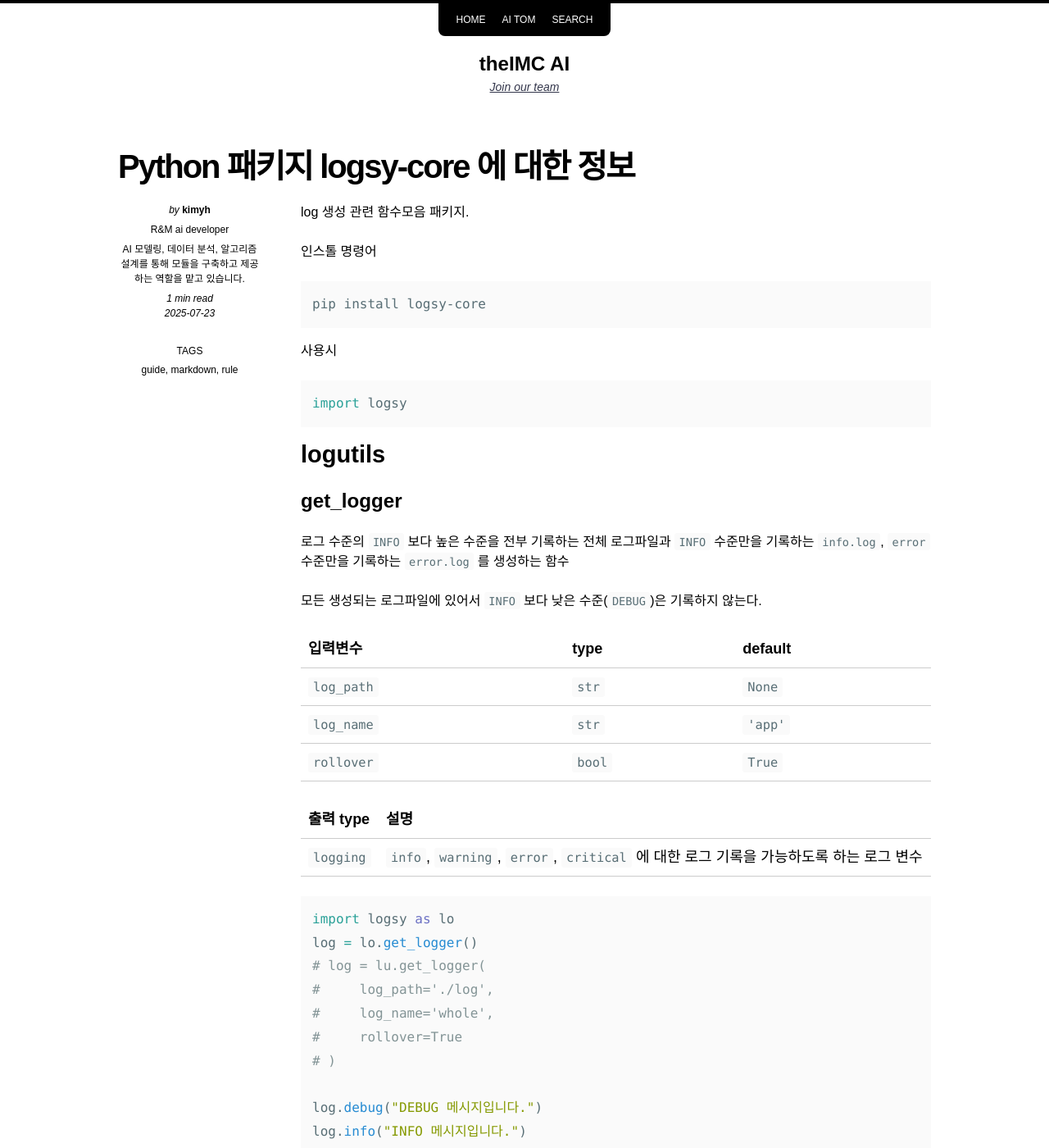
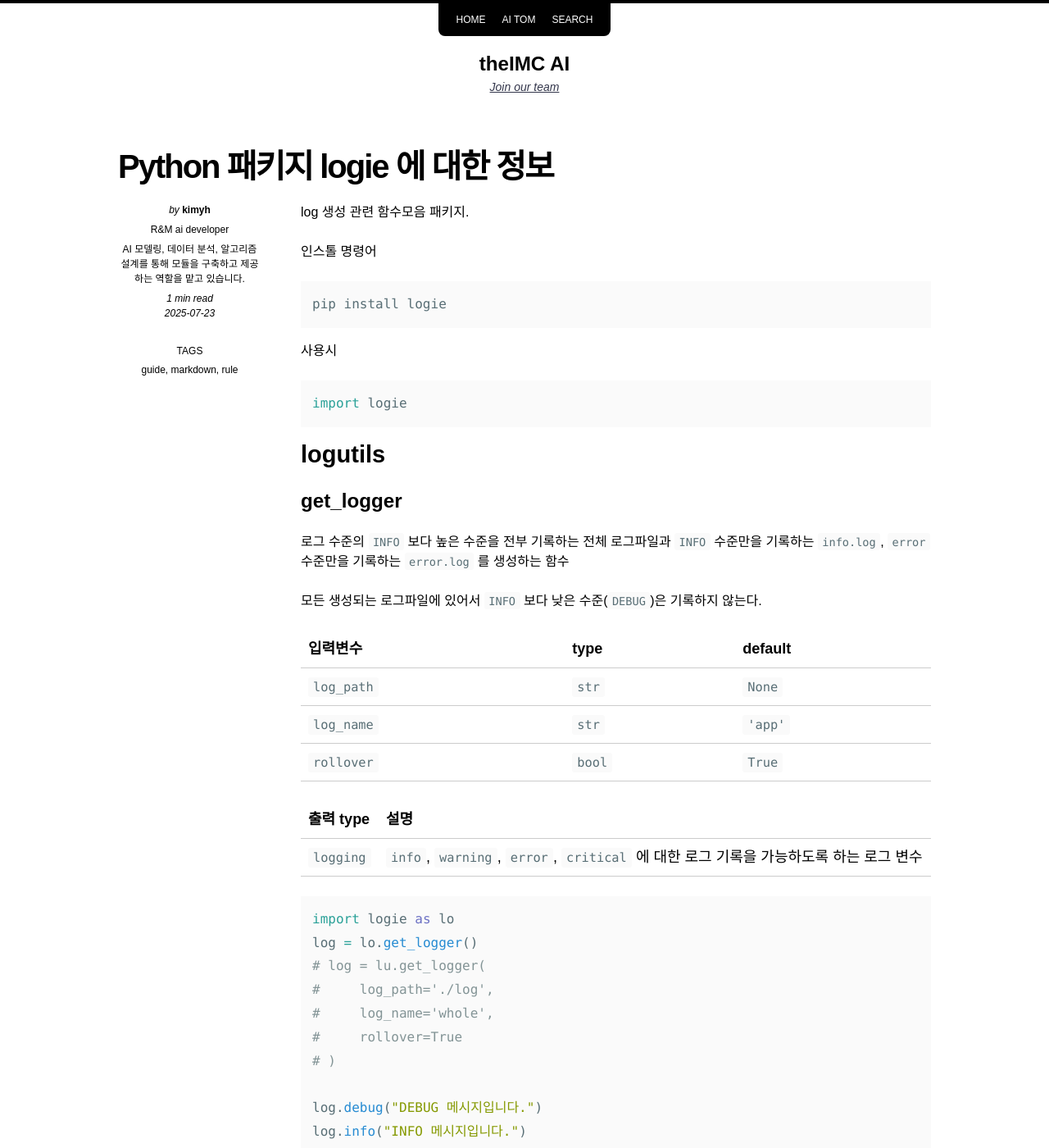
Before and after one commit to aitheimc/aitheimc.github.io, a Jekyll site: the page built from _posts/2025-07-29-logie 패키지 활용.markdown, in a window 1280 px wide and 1400 px high. Shown: the whole window at 82% size. Built offline with Jekyll 4.4.1, drawn with Linux system fonts in a browser that asks for light colours; nearby versions of some CDN libraries.

Commit message:
logie ver 0.1.4 update

````diff
--- a/_posts/2025-07-29-logsy 패키지 활용.markdown
+++ b/_posts/2025-07-29-logie 패키지 활용.markdown
@@ -1,6 +1,6 @@
 ---
 layout: post
-title:  "Python 패키지 logsy-core 에 대한 정보"
+title:  "Python 패키지 logie 에 대한 정보"
 date:   2025-07-23 15:54:01 +0900
 author: Kimyh
 excerpt_separator: "<!--more-->"
@@ -10,23 +10,21 @@ tags:
     - rule
 ---
 
+<!--more-->
+
 log 생성 관련 함수모음 패키지.
 
 인스톨 명령어
 
 ```bash
-pip install logsy-core
+pip install logie
 ```
 
 사용시
 
 ```python
-import logsy
+import logie
 ```
-
-
-
-<!--more-->
 
 # logutils
 
@@ -47,7 +45,7 @@ import logsy
 | `logging` | `info`, `warning`, `error`, `critical` 에 대한 로그 기록을 가능하도록 하는 로그 변수 |
 
 ```python
-import logsy as lo
+import logie as lo
 log = lo.get_logger()
 # log = lu.get_logger(
 #     log_path='./log',
````
